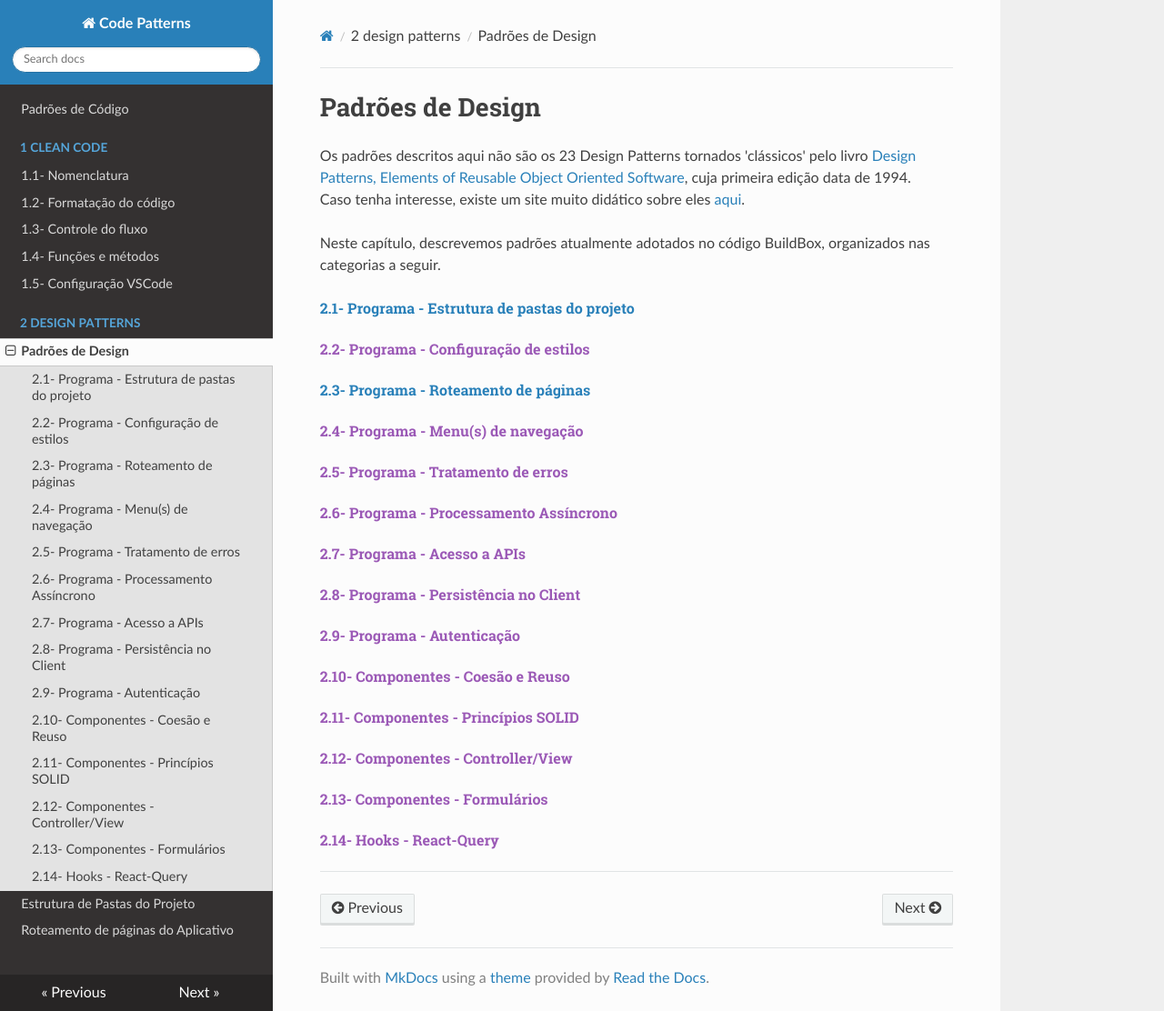
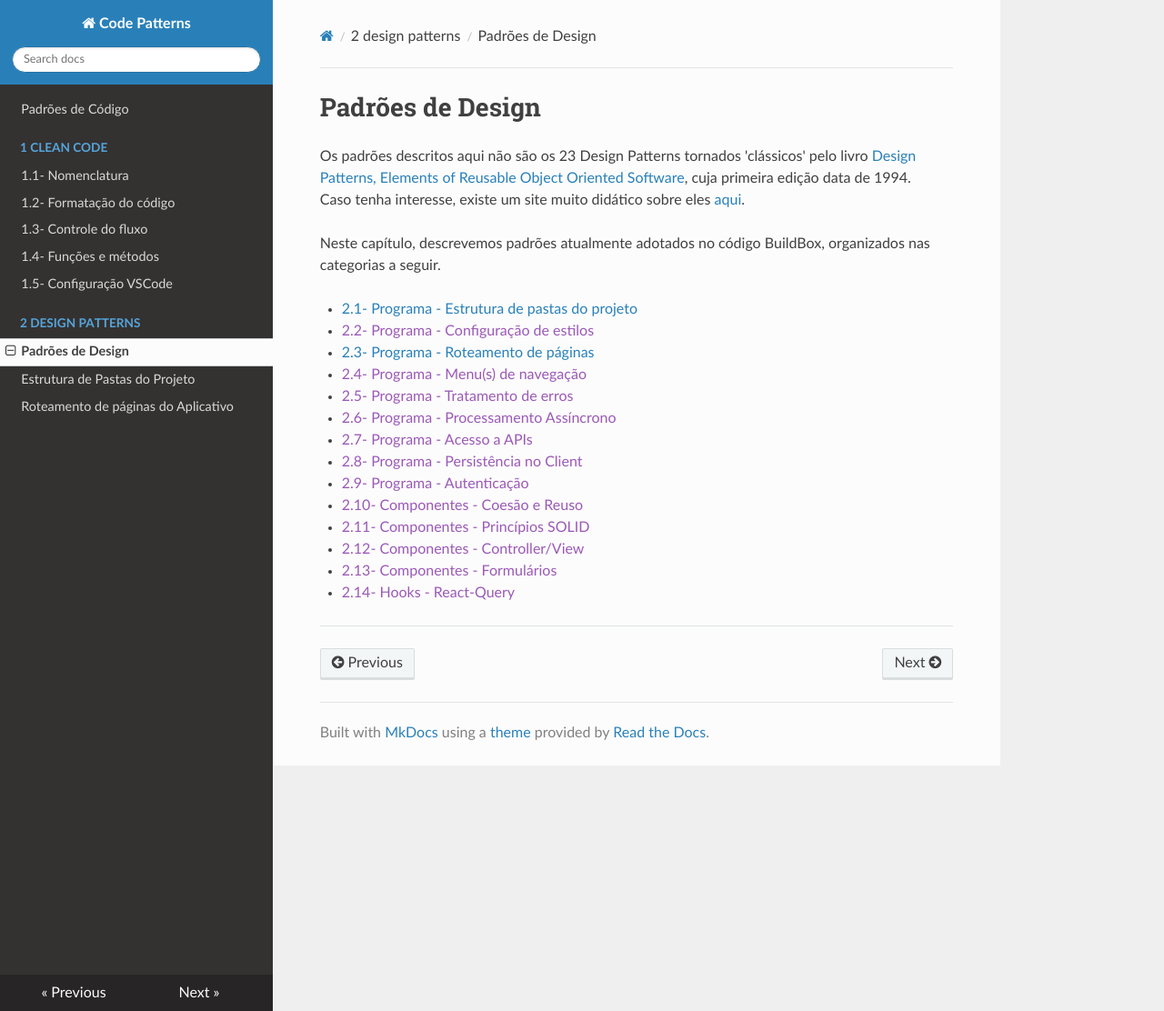
Before and after one commit to Buildbox-ItSolutions/buildbox-itsolutions.github.io, an MkDocs documentation site: the page built from docs/2-design-patterns/design-patterns.md, in a window 1280 px wide and 1112 px high. Shown: the whole window at 91% size. Built offline with MkDocs 1.6.1, drawn with Linux system fonts in a browser that asks for light colours; nearby versions of some CDN libraries.

Commit message:
Adjust to index in design-patterns page

```diff
--- a/docs/2-design-patterns/design-patterns.md
+++ b/docs/2-design-patterns/design-patterns.md
@@ -5,19 +5,19 @@
 
 Neste capítulo, descrevemos padrões atualmente adotados no código BuildBox, organizados nas categorias a seguir.
 
-###### [2.1- Programa - Estrutura de pastas do projeto](folder-structure.md)<br>
-###### [2.2- Programa - Configuração de estilos]()<br>
-###### [2.3- Programa - Roteamento de páginas](page-routing.md)<br>
-###### [2.4- Programa - Menu(s) de navegação]()<br>
-###### [2.5- Programa - Tratamento de erros]()<br>
-###### [2.6- Programa - Processamento Assíncrono]()<br>
-###### [2.7- Programa - Acesso a APIs]()<br>
-###### [2.8- Programa - Persistência no Client]()<br>
-###### [2.9- Programa - Autenticação]()<br>
-###### [2.10- Componentes - Coesão e Reuso]()<br>
-###### [2.11- Componentes - Princípios SOLID]()<br>
-###### [2.12- Componentes - Controller/View]()<br>
-###### [2.13- Componentes - Formulários]()<br>
-###### [2.14- Hooks - React-Query]()<br>
+- [2.1- Programa - Estrutura de pastas do projeto](folder-structure.md)<br>
+- [2.2- Programa - Configuração de estilos]()<br>
+- [2.3- Programa - Roteamento de páginas](page-routing.md)<br>
+- [2.4- Programa - Menu(s) de navegação]()<br>
+- [2.5- Programa - Tratamento de erros]()<br>
+- [2.6- Programa - Processamento Assíncrono]()<br>
+- [2.7- Programa - Acesso a APIs]()<br>
+- [2.8- Programa - Persistência no Client]()<br>
+- [2.9- Programa - Autenticação]()<br>
+- [2.10- Componentes - Coesão e Reuso]()<br>
+- [2.11- Componentes - Princípios SOLID]()<br>
+- [2.12- Componentes - Controller/View]()<br>
+- [2.13- Componentes - Formulários]()<br>
+- [2.14- Hooks - React-Query]()<br>
 
 ***
```
